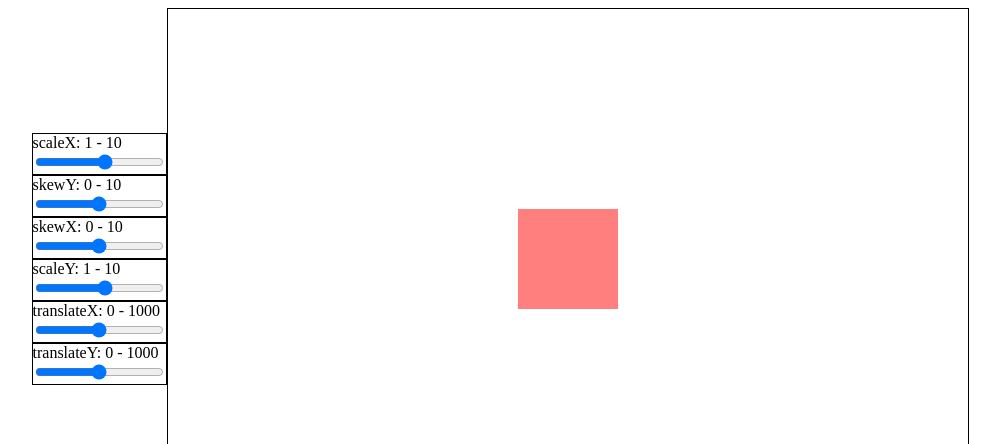
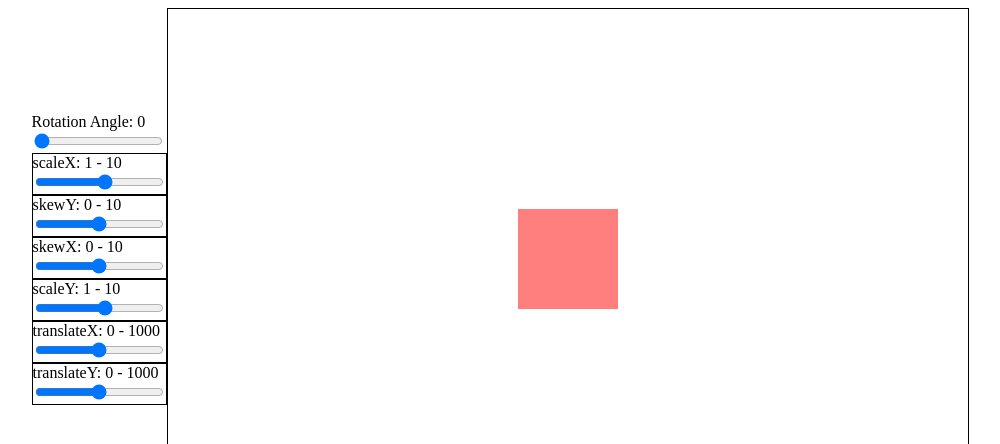
Before and after one commit to SaulReznik/transform, a React (Create React App) app: page / in a window 1280 px wide. Shown: the top 444 px of the page, without its empty margins (140-1140 px from the left). Built offline with nearby package versions, Linux system fonts and the light colour scheme.

Commit message:
rotation achived

```diff
--- a/src/App.js
+++ b/src/App.js
@@ -3,6 +3,8 @@ import useStyles from './styles.js';
 
 import Slider from './components/Slider';
 import Screen from './components/Screen';
+
+import { degreeToRadian, radianToDegree } from './utils/helpers';
 
 const App = () => {
   const [matrix, setMatrix] = useState({
@@ -13,6 +15,7 @@ const App = () => {
     translateX: 0,
     translateY: 0
   });
+  const [rotationAngle, setRotationAngle] = useState(0);
 
   const classes = useStyles();
   const { app } = classes;
@@ -20,9 +23,34 @@ const App = () => {
   const callback = (type, value) => { setMatrix((prevMetrix) => ({...prevMetrix, [type]: value })) };
   const sliderHandler = useCallback(callback, []);
 
+  const rotate = e => {
+    const { value } = e.target;
+    const rotationRadian = degreeToRadian(value);
+    const newScale = Math.cos(rotationRadian);
+    const newSkewX = -Math.sin(rotationRadian);
+    const newSkewY = Math.sin(rotationRadian);
+    setRotationAngle(value);
+    setMatrix({
+      ...matrix,
+      scaleX: newScale,
+      scaleY: newScale,
+      skewX: newSkewX,
+      skewY: newSkewY
+    });
+  };
+
   return (
     <div className={app}>
       <div className="sliderBar">
+        <div>
+          <div>Rotation Angle: {rotationAngle}</div>
+          <input
+            type="range"
+            max="360"
+            value={rotationAngle}
+            onChange={rotate}
+          />
+        </div>
         {
           Object.keys(matrix).map(key => {
             return (
--- /dev/null
+++ b/src/utils/helpers.js
@@ -0,0 +1,2 @@
+export const degreeToRadian = degree => degree * (Math.PI / 180);
+export const radianToDegree = radian => radian * (180 / Math.PI);
```
